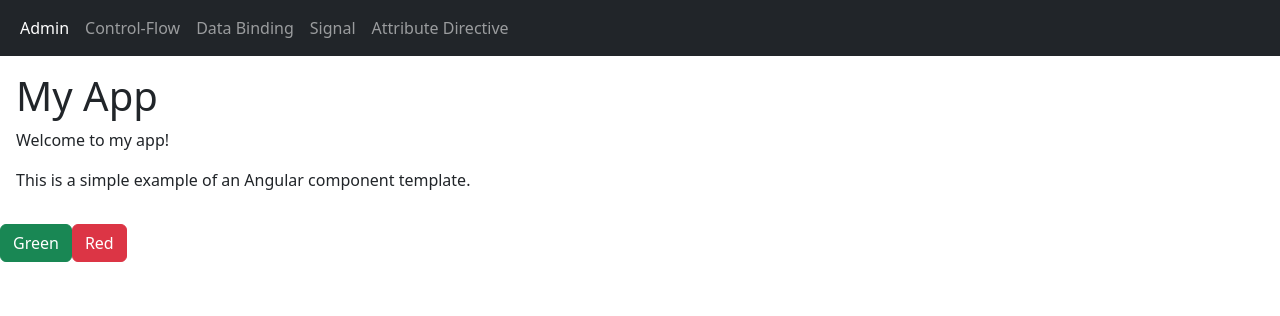
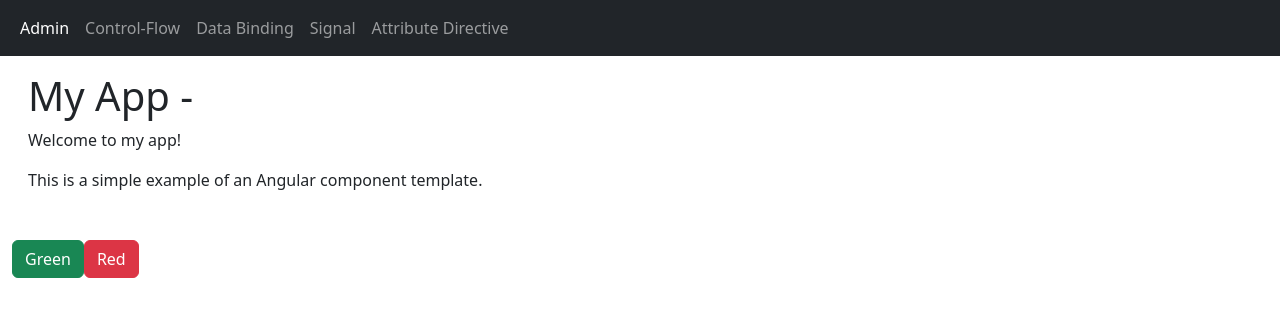
Before and after one commit to Shajjad002/Angular20, an Angular app: page /AttDirective in a window 1280 px wide. Shown: the top 316 px of the page. Built offline with nearby package versions, Linux system fonts and the light colour scheme.

Commit message:
add ngclass

```diff
--- a/src/app/components/att-directive/att-directive.html
+++ b/src/app/components/att-directive/att-directive.html
@@ -1,7 +1,8 @@
-<div class="row">
+<div class="container-fluid">
+    <div class="row mb-3">
         <div class="col-9">
-    <div class="p-3">
-        <h1>My App {{row1ClassName()}}</h1>
+            <div class="p-3" [ngClass]="row1ClassName()">
+                <h1>My App - {{row1ClassName()}}</h1>
                 <p>Welcome to my app!</p>
                 <p>This is a simple example of an Angular component template.</p>
             </div>
@@ -10,7 +11,8 @@
     </div>
     <div class="row">
         <div class="col-3">
-        <button class="btn btn-success" (click)="setBgClass('bg-success')">Green</button>
-        <button class="btn btn-danger" (click)="setBgClass('bg-danger')">Red</button>
+            <button class="btn btn-success " (click)="setBgClass('bg-success')">Green</button>
+            <button class="btn btn-danger ml-2" (click)="setBgClass('bg-danger')">Red</button>
         </div>
     </div>
+</div>
--- a/src/app/components/att-directive/att-directive.ts
+++ b/src/app/components/att-directive/att-directive.ts
@@ -1,8 +1,10 @@
+import { NgClass } from '@angular/common';
 import { Component, signal } from '@angular/core';
+
 
 @Component({
   selector: 'app-att-directive',
-  imports: [],
+  imports: [NgClass],
   templateUrl: './att-directive.html',
   styleUrl: './att-directive.css',
 })
```
Lines whose indentation alone changed are shown as unchanged.
